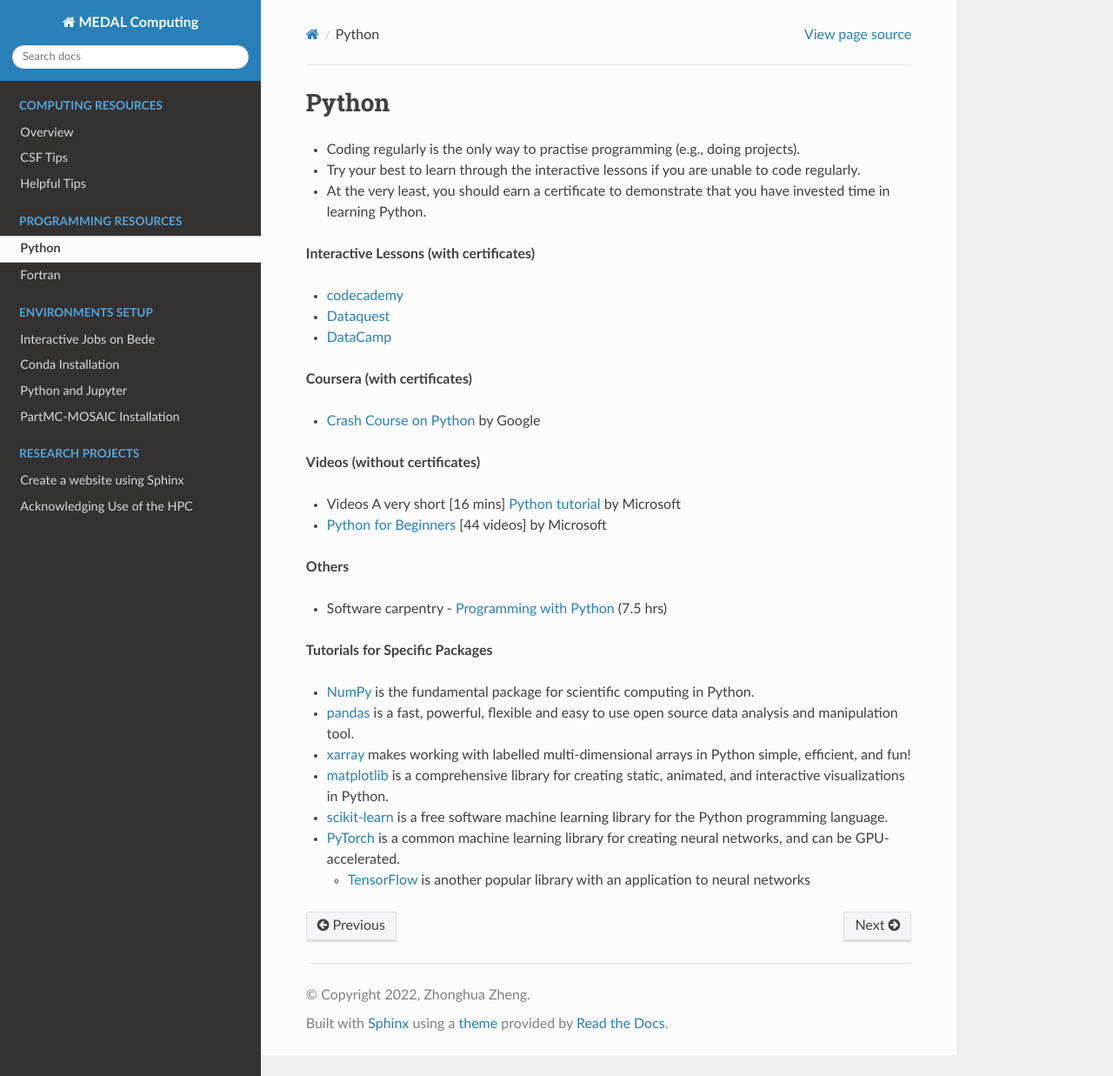
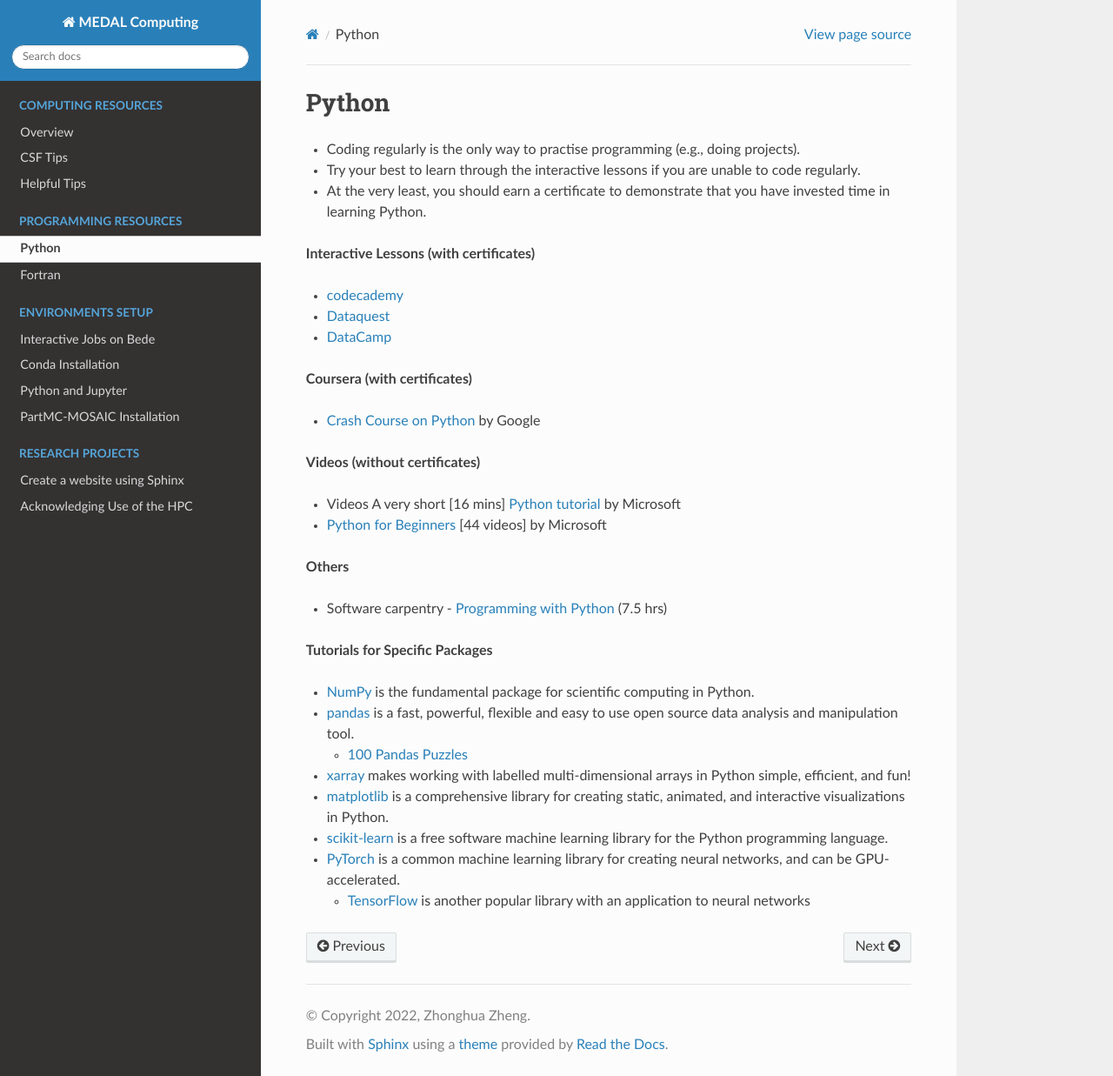
Before and after one commit to envdes/computing, a Sphinx documentation site: the page built from docs/pages/programming_resources/python.md, in a window 1280 px wide and 1237 px high. Shown: the whole window at 87% size. Built offline with Sphinx 7.4.7 and the Read the Docs theme 2.0.0, drawn with Linux system fonts in a browser that asks for light colours.

Commit message:
added 100 Pandas Puzzles

```diff
--- a/docs/pages/programming_resources/python.md
+++ b/docs/pages/programming_resources/python.md
@@ -27,6 +27,7 @@
 
 - [NumPy](https://numpy.org/devdocs/user/quickstart.html) is the fundamental package for scientific computing in Python.
 - [pandas](https://pandas.pydata.org/pandas-docs/stable/user_guide/10min.html) is a fast, powerful, flexible and easy to use open source data analysis and manipulation tool.
+  - [100 Pandas Puzzles](https://github.com/ajcr/100-pandas-puzzles)
 - [xarray](https://tutorial.xarray.dev/intro.html) makes working with labelled multi-dimensional arrays in Python simple, efficient, and fun!
 - [matplotlib](https://matplotlib.org/stable/tutorials/index.html) is a comprehensive library for creating static, animated, and interactive visualizations in Python.
 - [scikit-learn](https://scikit-learn.org/stable/tutorial/basic/tutorial.html) is a free software machine learning library for the Python programming language.
```
